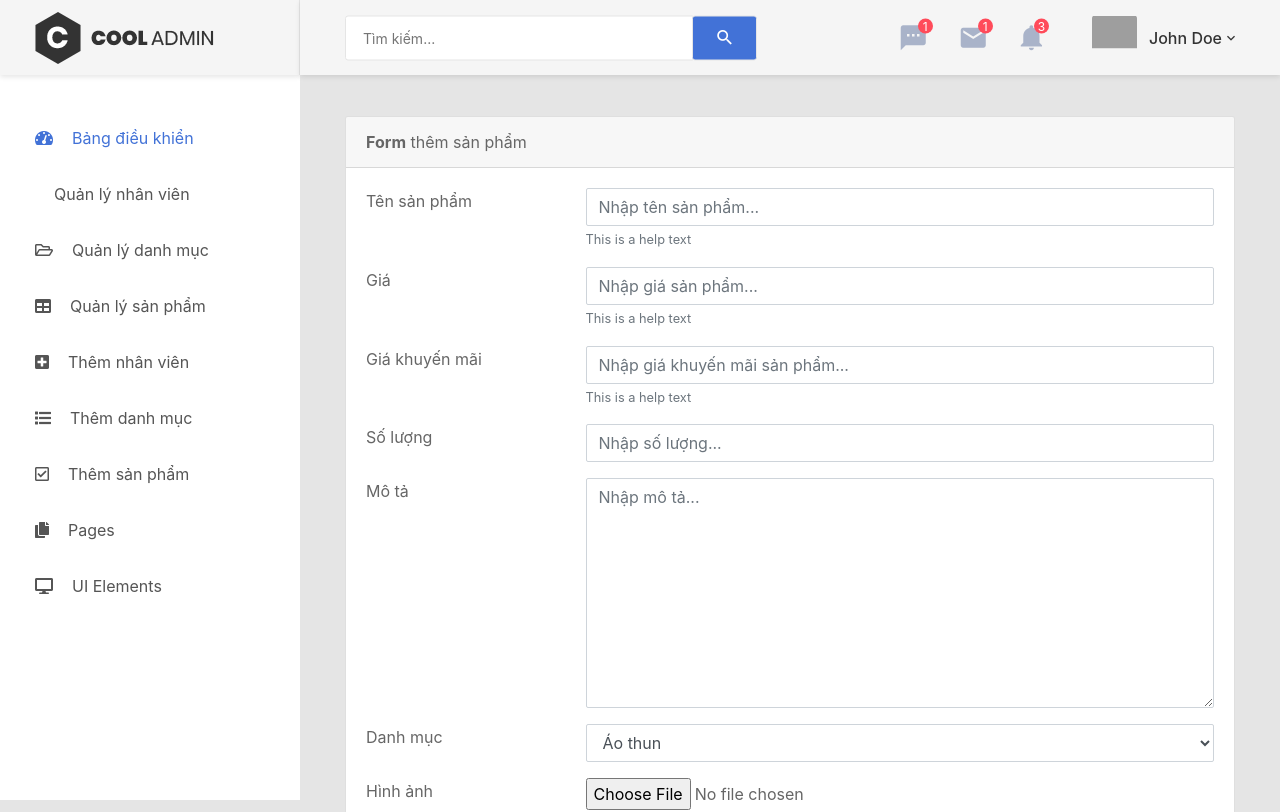
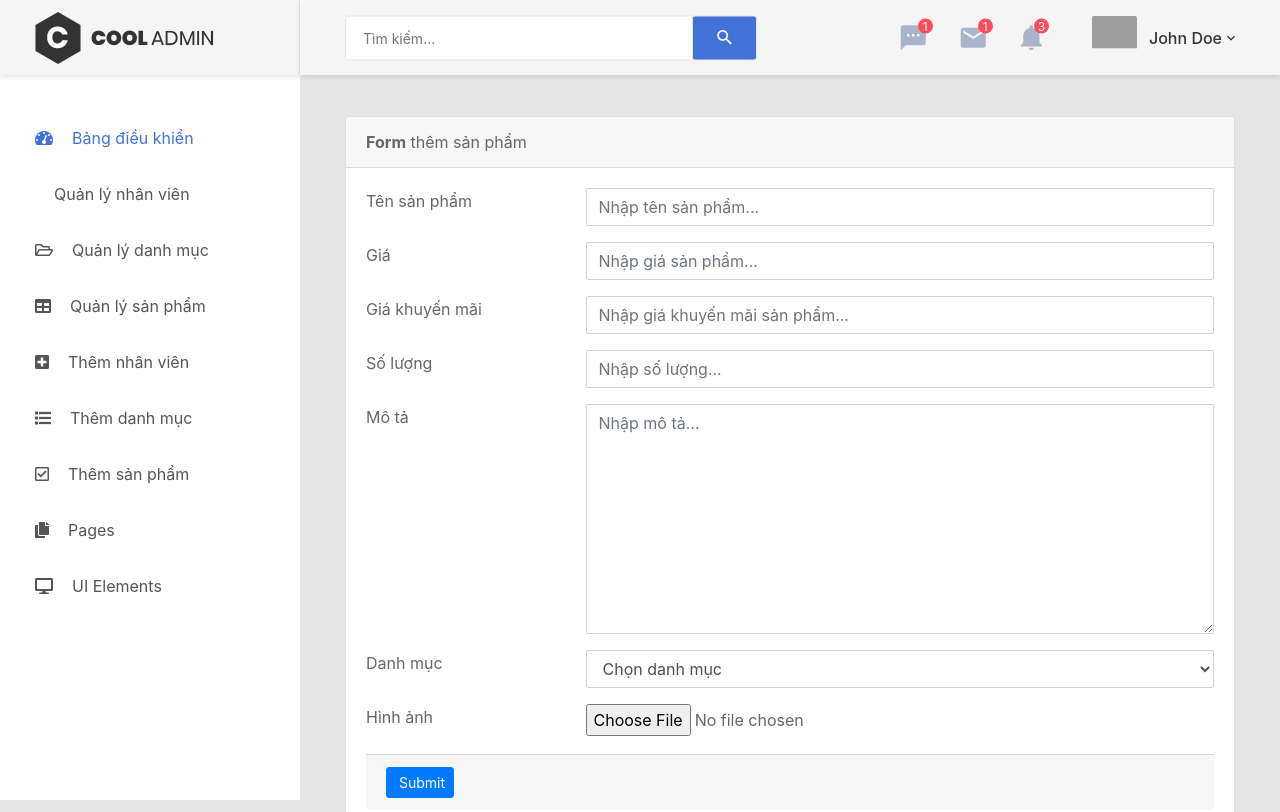
Before and after one commit to chimil1/Reactjs, a React (Create React App) app: page /addproduct in a window 1280 px wide. Shown: the top 812 px of the page. Built offline with nearby package versions, Linux system fonts and the light colour scheme; grey boxes are pictures that could not be loaded; some icons are missing.

Commit message:
[Thêm]-Addproduct

```diff
--- a/package.json
+++ b/package.json
@@ -13,6 +13,7 @@
     "mysql": "^2.18.1",
     "react": "^18.3.1",
     "react-dom": "^18.3.1",
+    "react-hook-form": "^7.52.1",
     "react-redux": "^9.1.2",
     "react-router-dom": "^6.25.1",
     "react-scripts": "5.0.1",
--- a/src/actions/unitActions.js
+++ b/src/actions/unitActions.js
@@ -1,35 +1,34 @@
-import axios from 'axios';
+import axios from "axios";
 
-export const FETCH_UNITS_REQUEST = 'FETCH_UNITS_REQUEST';
-export const FETCH_UNITS_SUCCESS = 'FETCH_UNITS_SUCCESS';
-export const FETCH_UNITS_FAILURE = 'FETCH_UNITS_FAILURE';
+export const FETCH_UNITS_REQUEST = "FETCH_UNITS_REQUEST";
+export const FETCH_UNITS_SUCCESS = "FETCH_UNITS_SUCCESS";
+export const FETCH_UNITS_FAILURE = "FETCH_UNITS_FAILURE";
 
 export const fetchUnitsRequest = () => {
   return {
-    type: FETCH_UNITS_REQUEST
+    type: FETCH_UNITS_REQUEST,
   };
 };
 
 export const fetchUnitsSuccess = (units) => {
   return {
     type: FETCH_UNITS_SUCCESS,
-    payload: units
+    payload: units,
   };
 };
 
 export const fetchUnitsFailure = (error) => {
   return {
     type: FETCH_UNITS_FAILURE,
-    payload: error
+    payload: error,
   };
 };
-
 
 export const fetchUnits = () => {
   return (dispatch) => {
     dispatch(fetchUnitsRequest());
     axios
-        .get('http://localhost:3001/api/units')
+      .get("http://localhost:3001/api/units")
       .then((response) => {
         const units = response.data;
         dispatch(fetchUnitsSuccess(units));
@@ -41,39 +40,37 @@ export const fetchUnits = () => {
   };
 };
 
-// export const fetchDelete = (id) => {
-//   return (dispatch) => {
-//     dispatch(fetchUnitsRequest());
-//     axios
-//       .delete(`https://knowledgehub.demopolyct.online/api/unit/${id}`)
-//       .then((response) => {
-//         const users = response.data.data;
-//         dispatch(fetchUnitsSuccess(users));
-//       })
-//       .catch((error) => {
-//         const errorMsg = error.message;
-//         dispatch(fetchUnitsFailure(errorMsg));
-//       });
-//   };
-// };
+export const fetchDelete = (MaSanPham) => {
+  return (dispatch) => {
+    dispatch(fetchUnitsRequest());
+    axios
+      .delete(`http://localhost:3001/api/units/${MaSanPham}`)
+      .then((response) => {
+        const units = response.data;
+        dispatch(fetchUnitsSuccess(units));
+        dispatch(fetchUnits());
+      })
+      .catch((error) => {
+        const errorMsg = error.message;
+        dispatch(fetchUnitsFailure(errorMsg));
+      });
+  };
+};
 
-
-
-// export const fetchAddUnit = (unit) => {
-//   return (dispatch) => {
-//     dispatch(fetchUnitsRequest());
-//     axios
-//       .post("https://knowledgehub.demopolyct.online/api/unit", unit)
-//       .then(() => {
-//         dispatch(fetchUnits()); // Tải lại danh sách sau khi thêm thành công
-//       })
-//       .catch((error) => {
-//         const errorMsg = error.message;
-//         dispatch(fetchUnitsFailure(errorMsg));
-//       });
-//   };
-// };
-
+export const fetchAddUnit = (unit) => {
+  return (dispatch) => {
+    dispatch(fetchUnitsRequest());
+    axios
+      .post("http://localhost:3001/api/units", unit)
+      .then(() => {
+        dispatch(fetchUnits()); // Tải lại danh sách sau khi thêm thành công
+      })
+      .catch((error) => {
+        const errorMsg = error.message;
+        dispatch(fetchUnitsFailure(errorMsg));
+      });
+  };
+};
 
 // export const fetchUpdateUnit = (id, unit) => {
 //   return (dispatch) => {
--- a/src/admin/AddProduct.js
+++ b/src/admin/AddProduct.js
@@ -1,12 +1,40 @@
 import Menu from "./layout/Menu";
 import Header from "./layout/Header";
 import Footer from "./layout/Footer";
+import React, { useState } from 'react';
+import { useDispatch } from 'react-redux';
+import { fetchAddUnit } from '../actions/unitActions';
+
 function AddProduct() {
+  const dispatch = useDispatch();
+  const [product, setProduct] = useState({
+    TenSanPham: '',
+    Gia: '',
+    GiaKhuyenMai: '',
+    MoTa: '',
+    TrangThai: '',
+    MaDanhMuc: '',
+    SoLuong: ''
+  });
+
+
+  const handleChange = (e) => {
+    setProduct({
+      ...product,
+      [e.target.name]: e.target.value,
+    });
+  };
+
+  const handleSubmit = (e) => {
+    e.preventDefault();
+    dispatch(fetchAddUnit(product));
+  };
+
   return (
     <div className="page-wrapper">
-      <Menu></Menu>
+      <Menu />
       <div className="page-container">
-        <Header></Header>
+        <Header />
         <div className="main-content">
           <div className="section__content section__content--p30">
             <div className="container-fluid">
@@ -17,119 +45,93 @@ function AddProduct() {
                       <strong>Form</strong> thêm sản phẩm
                     </div>
                     <div className="card-body card-block">
-                      <form
-                        action=""
-                        method="post"
-                        enctype="multipart/form-data"
-                        className="form-horizontal"
-                      >
-
+                      <form onSubmit={handleSubmit}>
                         <div className="row form-group">
                           <div className="col col-md-3">
-                            <label
-                              for="text-input"
-                              className=" form-control-label"
-                            >
+                            <label htmlFor="text-input" className="form-control-label">
                               Tên sản phẩm
                             </label>
                           </div>
                           <div className="col-12 col-md-9">
                             <input
                               type="text"
-                              id="text-input"
-                              name="text-input"
+                              id="TenSanPham"
+                              name="TenSanPham"
+                              value={product.TenSanPham}
+                              onChange={handleChange}
                               placeholder="Nhập tên sản phẩm..."
                               className="form-control"
                               />
-                            <small className="form-text text-muted">
-                              This is a help text
-                            </small>
+
+
                           </div>
                         </div>
-
-
                         <div className="row form-group">
                           <div className="col col-md-3">
-                          <label
-                            for="text-input"
-                            className=" form-control-label"
-                          >
+                            <label htmlFor="text-input" className="form-control-label">
                               Giá
                             </label>
                           </div>
                           <div className="col-12 col-md-9">
                             <input
                               type="number"
-                            id="text-input"
-                            name="text-input"
+                              id="Gia"
+                              name="Gia"
+                              value={product.Gia}
+                              onChange={handleChange}
                               placeholder="Nhập giá sản phẩm..."
                               className="form-control"
                             />
-                          <small className="form-text text-muted">
-                            This is a help text
-                          </small>
                           </div>
                         </div>
-
-
-
                         <div className="row form-group">
                           <div className="col col-md-3">
-                        <label
-                          for="text-input"
-                          className=" form-control-label"
-                        >
+                            <label htmlFor="text-input" className="form-control-label">
                               Giá khuyến mãi
                             </label>
                           </div>
                           <div className="col-12 col-md-9">
                             <input
                               type="number"
-                          id="text-input"
-                          name="text-input"
+                              id="GiaKhuyenMai"
+                              name="GiaKhuyenMai"
+                              value={product.GiaKhuyenMai}
+                              onChange={handleChange}
                               placeholder="Nhập giá khuyến mãi sản phẩm..."
-                          className="form-control"
-                        />
-                        <small className="form-text text-muted">
-                          This is a help text
-                        </small>
-                      </div>
-                    </div>
-
-
-                        <div className="row form-group">
-                          <div className="col col-md-3">
-                            <label
-                              for="disabled-input"
-                              className=" form-control-label"
-                            >
-                              Số lượng
-                            </label>
-                          </div>
-                          <div className="col-12 col-md-9">
-                            <input
-                              type="text"
-                              id="disabled-input"
-                              name=""
-                              placeholder="Nhập số lượng..."
-                              disabled=""
                               className="form-control"
                             />
                           </div>
                         </div>
                         <div className="row form-group">
                           <div className="col col-md-3">
-                            <label
-                              for="textarea-input"
-                              className=" form-control-label"
-                            >
+                            <label htmlFor="text-input" className="form-control-label">
+                              Số lượng
+                            </label>
+                          </div>
+                          <div className="col-12 col-md-9">
+                            <input
+                              type="number"
+                              id="SoLuong"
+                              name="SoLuong"
+                              value={product.SoLuong}
+                              onChange={handleChange}
+                              placeholder="Nhập số lượng..."
+                              className="form-control"
+                            />
+                          </div>
+                        </div>
+                        <div className="row form-group">
+                          <div className="col col-md-3">
+                            <label htmlFor="textarea-input" className="form-control-label">
                               Mô tả
                             </label>
                           </div>
                           <div className="col-12 col-md-9">
                             <textarea
-                              name="textarea-input"
-                              id="textarea-input"
+                              name="MoTa"
+                              id="MoTa"
+                              value={product.MoTa}
+                              onChange={handleChange}
                               rows="9"
                               placeholder="Nhập mô tả..."
                               className="form-control"
@@ -138,33 +140,28 @@ function AddProduct() {
                         </div>
                         <div className="row form-group">
                           <div className="col col-md-3">
-                            <label
-                              for="disabledSelect"
-                              className=" form-control-label"
-                            >
+                            <label htmlFor="disabledSelect" className="form-control-label">
                               Danh mục
                             </label>
                           </div>
                           <div className="col-12 col-md-9">
                             <select
-                              name="disabledSelect"
-                              id="disabledSelect"
-                              disabled=""
+                              name="MaDanhMuc"
+                              id="MaDanhMuc"
+                              value={product.MaDanhMuc}
+                              onChange={handleChange}
                               className="form-control"
                             >
-                              <option value="0">Áo thun</option>
-                              <option value="1">Áo khoác</option>
-                              <option value="2">Quần jean</option>
-                              <option value="3">Quần kaki</option>
+                              <option value="">Chọn danh mục</option> {/* Giá trị mặc định trống */}
+                              <option value="1">Áo thun</option>
+                              <option value="2">Áo khoác</option>
+                              <option value="3">Quần jean</option>
                             </select>
                           </div>
                         </div>
                         <div className="row form-group">
                           <div className="col col-md-3">
-                            <label
-                              for="file-input"
-                              className=" form-control-label"
-                            >
+                            <label htmlFor="file-input" className="form-control-label">
                               Hình ảnh
                             </label>
                           </div>
@@ -177,17 +174,17 @@ function AddProduct() {
                             />
                           </div>
                         </div>
-                      </form>
-                    </div>
                         <div className="card-footer">
                           <button type="submit" className="btn btn-primary btn-sm">
                             <i className="fa fa-dot-circle-o"></i> Submit
                           </button>
                         </div>
+                      </form>
                     </div>
                   </div>
                 </div>
-              <Footer></Footer>
+              </div>
+              <Footer />
             </div>
           </div>
         </div>
--- a/src/admin/QlProduct.js
+++ b/src/admin/QlProduct.js
@@ -4,7 +4,7 @@ import Menu from "./layout/Menu";
 import img from "../asset/images/icon/thun1.webp";
 import React, { useEffect } from "react";
 import { useSelector, useDispatch } from "react-redux";
-import { fetchUnits } from "../actions/unitActions";
+import { fetchUnits,fetchDelete} from "../actions/unitActions";
 
 function QlProduct() {
   const dispatch = useDispatch();
@@ -13,6 +13,11 @@ function QlProduct() {
   useEffect(() => {
     dispatch(fetchUnits());
   }, [dispatch]);
+
+  const handleDelete = (MaSanPham) => {
+    dispatch(fetchDelete(MaSanPham));
+    alert('Xóa sản phẩm thành công!')
+  };
 
   if (unitState.loading) {
     return <p>Loading...</p>;
@@ -76,7 +81,7 @@ function QlProduct() {
                                     <button className="item" data-toggle="tooltip" data-placement="top" title="Edit">
                                       <i className="zmdi zmdi-edit"></i>
                                     </button>
-                                    <button className="item" data-toggle="tooltip" data-placement="top" title="Delete">
+                                    <button onClick={() => handleDelete(item.MaSanPham)} className="item" data-toggle="tooltip" data-placement="top" title="Delete">
                                       <i className="zmdi zmdi-delete"></i>
                                     </button>
                                   </div>
```
Also changed, not shown: server.js (+26 -0 lines), 1 other file (tests, documents, lock files or other folders). Lines whose indentation alone changed are shown as unchanged.
